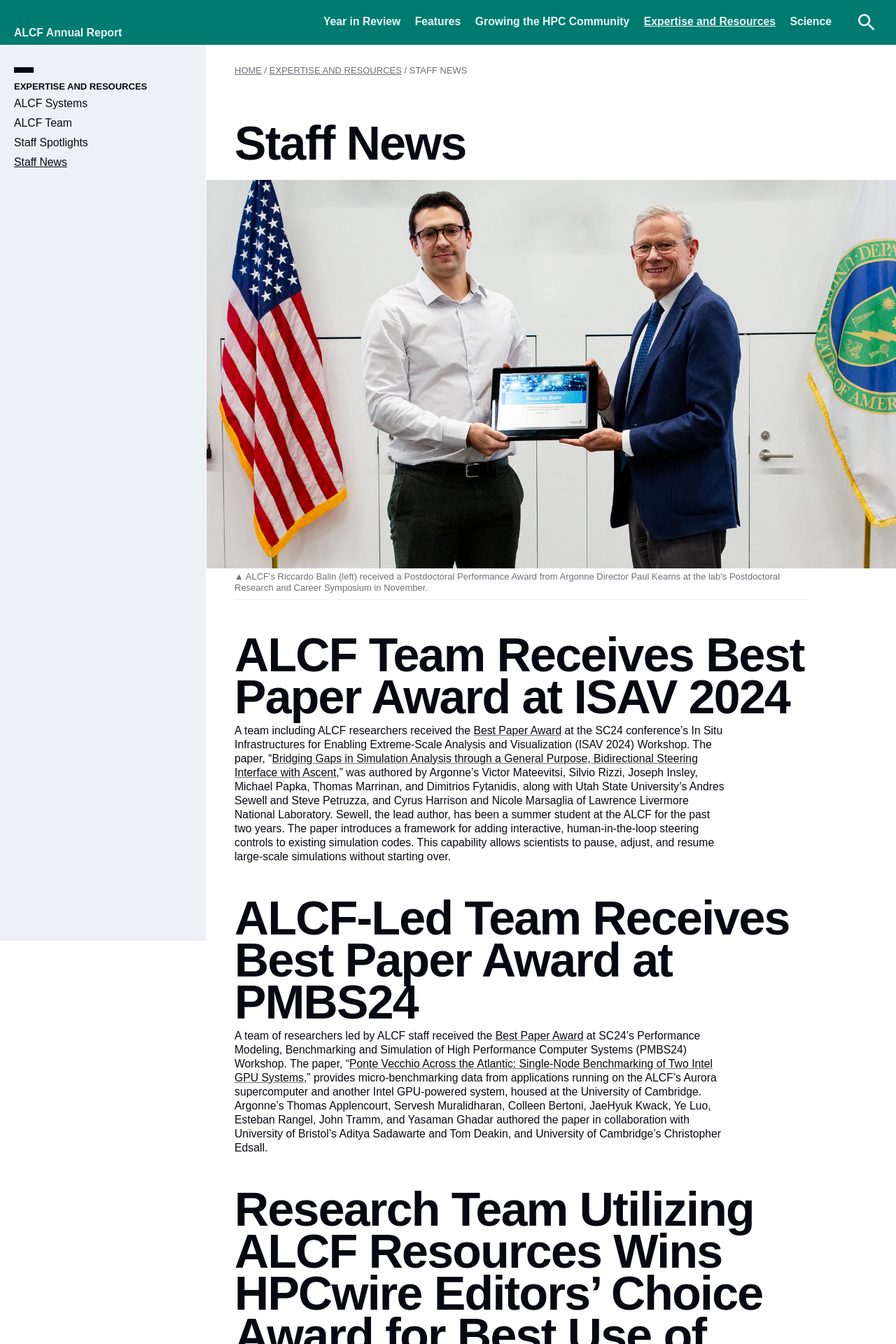
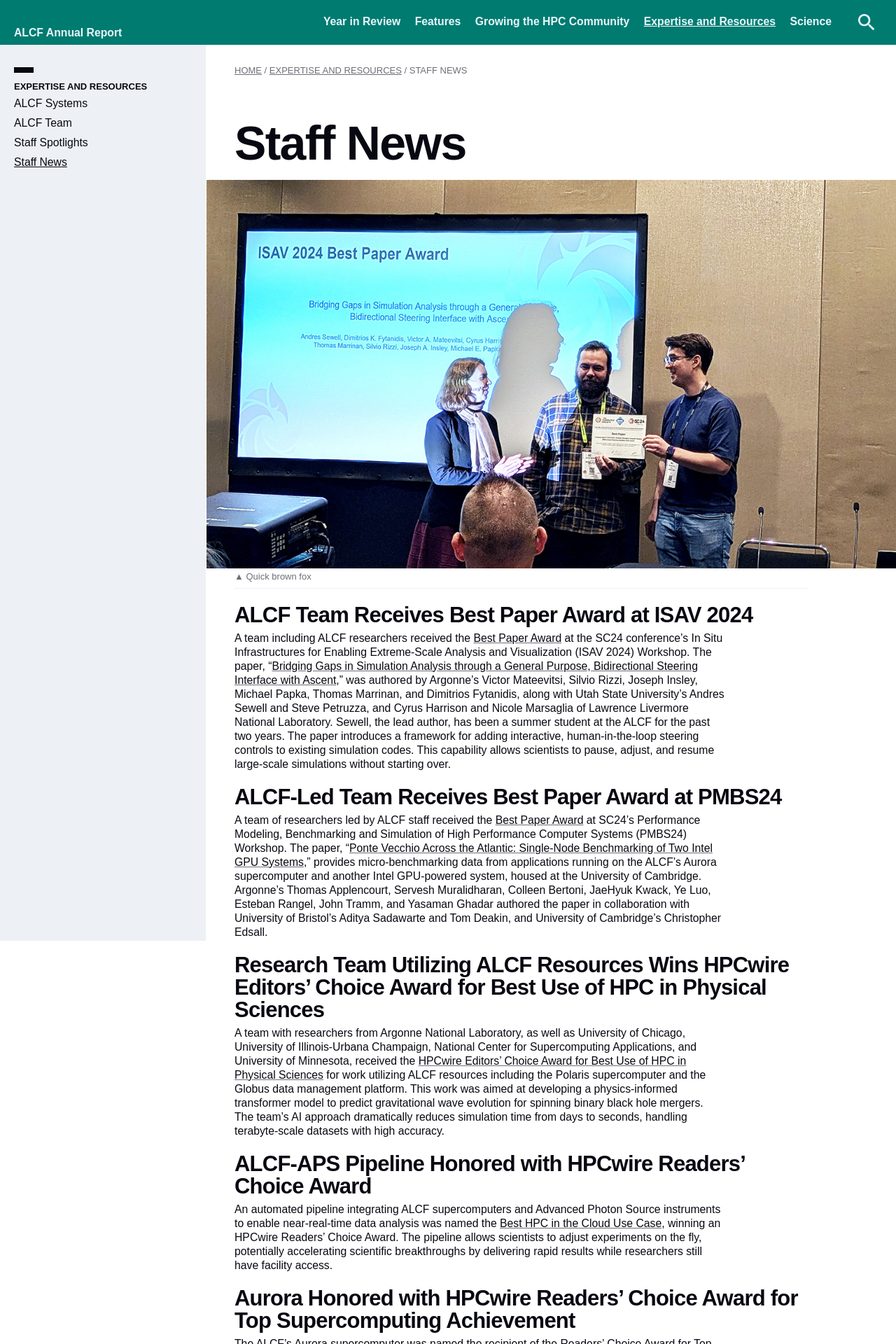
Before and after one commit to argonne-lcf/AR2024, a Jekyll site: the page built from 04_expertise-and-resources/staff-news.md, in a window 1280 px wide. Shown: the top 1920 px of the page at 70% size. Built offline with Jekyll 4.4.1, drawn with Linux system fonts in a browser that asks for light colours; some web fonts are replaced; some of the changed text lies outside the part shown.

Commit message:
staff news img

```diff
--- a/04_expertise-and-resources/staff-news.md
+++ b/04_expertise-and-resources/staff-news.md
@@ -5,38 +5,33 @@
 permalink: expertise-and-resources/staff-news
 
 title: Staff News
-hero-img-source: "Balin-award.jpg"
-hero-img-caption: "ALCF's Riccardo Balin (left) received a Postdoctoral Performance Award from Argonne Director Paul Kearns at the lab's Postdoctoral Research and Career Symposium in November."
+hero-img-source: "ALCF_BestPaper.jpg"
+hero-img-caption: "Quick brown fox"
 ---
 
 
-# ALCF Team Receives Best Paper Award at ISAV 2024
+## ALCF Team Receives Best Paper Award at ISAV 2024
 
 A team including ALCF researchers received the [Best Paper Award](https://www.alcf.anl.gov/news/alcf-teams-receive-best-paper-awards-sc24-workshops) at the SC24 conference’s In Situ Infrastructures for Enabling Extreme-Scale Analysis and Visualization (ISAV 2024) Workshop. The paper, “[Bridging Gaps in Simulation Analysis through a General Purpose, Bidirectional Steering Interface with Ascent](https://doi.org/10.1109/SCW63240.2024.00119),” was authored by Argonne’s Victor Mateevitsi, Silvio Rizzi, Joseph Insley, Michael Papka, Thomas Marrinan, and Dimitrios Fytanidis, along with Utah State University’s Andres Sewell and Steve Petruzza, and Cyrus Harrison and Nicole Marsaglia of Lawrence Livermore National Laboratory. Sewell, the lead author, has been a summer student at the ALCF for the past two years. The paper introduces a framework for adding interactive, human-in-the-loop steering controls to existing simulation codes. This capability allows scientists to pause, adjust, and resume large-scale simulations without starting over.
 
-# ALCF-Led Team Receives Best Paper Award at PMBS24
+## ALCF-Led Team Receives Best Paper Award at PMBS24
 
 A team of researchers led by ALCF staff received the [Best Paper Award](https://www.alcf.anl.gov/news/alcf-teams-receive-best-paper-awards-sc24-workshops) at SC24’s Performance Modeling, Benchmarking and Simulation of High Performance Computer Systems (PMBS24) Workshop. The paper, “[Ponte Vecchio Across the Atlantic: Single-Node Benchmarking of Two Intel GPU Systems](https://doi.org/10.1109/SCW63240.2024.00184),” provides micro-benchmarking data from applications running on the ALCF’s Aurora supercomputer and another Intel GPU-powered system, housed at the University of Cambridge. Argonne’s Thomas Applencourt, Servesh Muralidharan, Colleen Bertoni, JaeHyuk Kwack, Ye Luo, Esteban Rangel, John Tramm, and Yasaman Ghadar authored the paper in collaboration with University of Bristol’s Aditya Sadawarte and Tom Deakin, and University of Cambridge’s Christopher Edsall.
 
 
-# Research Team Utilizing ALCF Resources Wins HPCwire Editors’ Choice Award for Best Use of HPC in Physical Sciences
+## Research Team Utilizing ALCF Resources Wins HPCwire Editors’ Choice Award for Best Use of HPC in Physical Sciences
 
 A team with researchers from Argonne National Laboratory, as well as University of Chicago, University of Illinois-Urbana Champaign, National Center for Supercomputing Applications, and University of Minnesota, received the [HPCwire Editors’ Choice Award for Best Use of HPC in Physical Sciences](https://www.hpcwire.com/2024-readers-editors-choice-best-use-of-hpc-in-physical-sciences/) for work utilizing ALCF resources including the Polaris supercomputer and the Globus data management platform. This work was aimed at developing a physics-informed transformer model to predict gravitational wave evolution for spinning binary black hole mergers. The team’s AI approach dramatically reduces simulation time from days to seconds, handling terabyte-scale datasets with high accuracy.
 
-# ALCF-APS Pipeline Honored with HPCwire Readers’ Choice Award
+## ALCF-APS Pipeline Honored with HPCwire Readers’ Choice Award
 
 An automated pipeline integrating ALCF supercomputers and Advanced Photon Source instruments to enable near-real-time data analysis was named the [Best HPC in the Cloud Use Case](https://www.hpcwire.com/2024-readers-editors-choice-best-use-of-hpc-in-the-cloud-use-case/), winning an HPCwire Readers’ Choice Award. The pipeline allows scientists to adjust experiments on the fly, potentially accelerating scientific breakthroughs by delivering rapid results while researchers still have facility access.
 
 
-{% include media-img.html
-   source= "SciVis-VisAnywhere.png"
-   caption= "An ALCF-led team was awarded first place at the 2023 SciVist Contest for their development of a multi-platform scientific visualization application called VisAnywhere."
-%}
-
-# Aurora Honored with HPCwire Readers’ Choice Award for Top Supercomputing Achievement
+## Aurora Honored with HPCwire Readers’ Choice Award for Top Supercomputing Achievement
 
 The ALCF’s Aurora supercomputer was named the recipient of the [Readers’ Choice Award for Top Supercomputing Achievement](https://www.hpcwire.com/2024-readers-editors-choice-top-supercomputing-achievement/) at HPCwire 2024. The supercomputer was recognized for demonstrating how effectively AI can be implemented in high-performance computing to accelerate scientific breakthroughs across disciplines, including neuroscience, particle physics, and drug discovery.
 
-# Argonne Collaboration Wins HPCwire Readers’ Choice Award for Best Use of High Performance Data Analytics and Artificial Intelligence
+## Argonne Collaboration Wins HPCwire Readers’ Choice Award for Best Use of High Performance Data Analytics and Artificial Intelligence
 
 Argonne National Laboratory and Dow Inc. received the [HPCwire Readers’ Choice Award for Best Use of High Performance Data Analytics and Artificial Intelligence](https://www.hpcwire.com/2024-readers-editors-choice-best-use-of-high-performance-data-analytics-ai/) for their collaborative development of a framework that combines computational fluid dynamics and an active machine learning optimizer for efficient turbulent jet mixer design. The novel approach developed optimizes jet-mixing technology, potentially reducing reliability issues and costs associated with traditional agitators, with estimated savings of up to $6.1 million per year per plant.
```
Also changed, not shown: 04_expertise-and-resources/ALCF_bestPaper.jpg (added), assets/images/ALCF_bestPaper.jpg (added), 8 other files.
